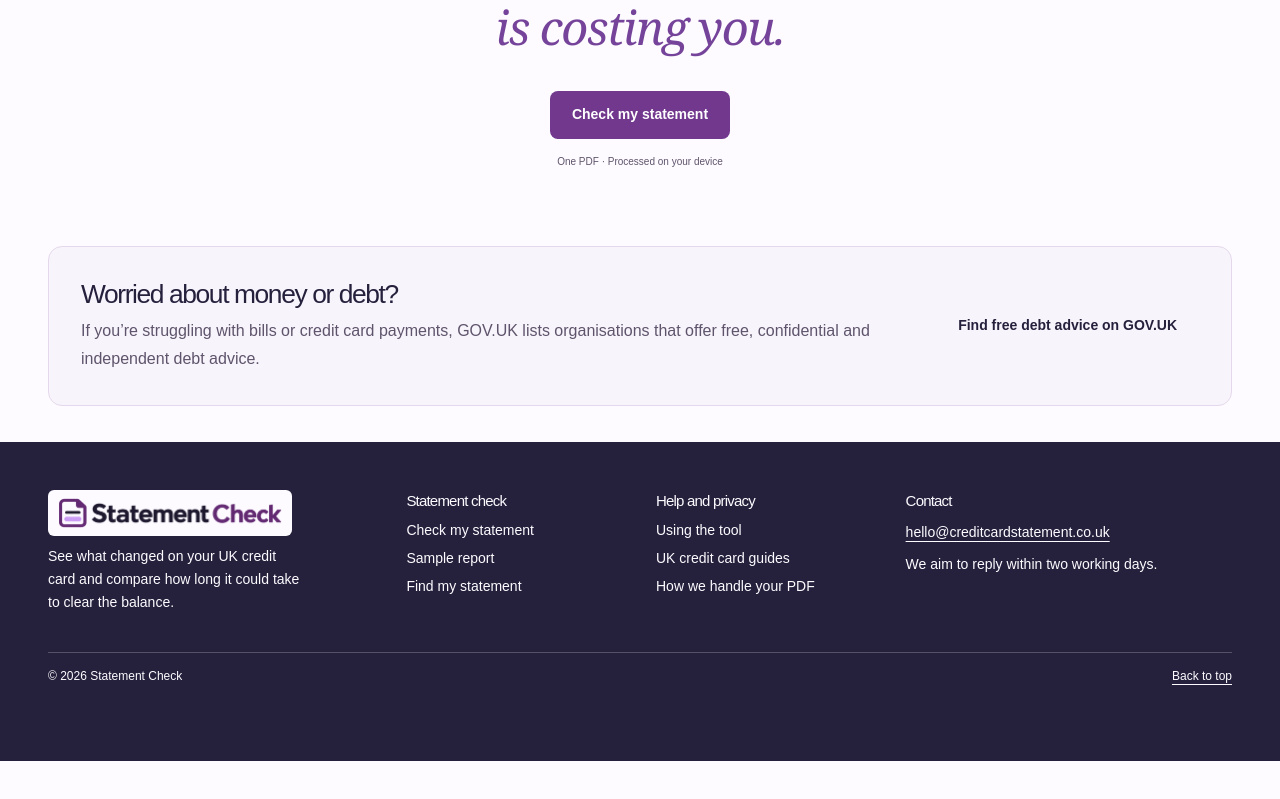
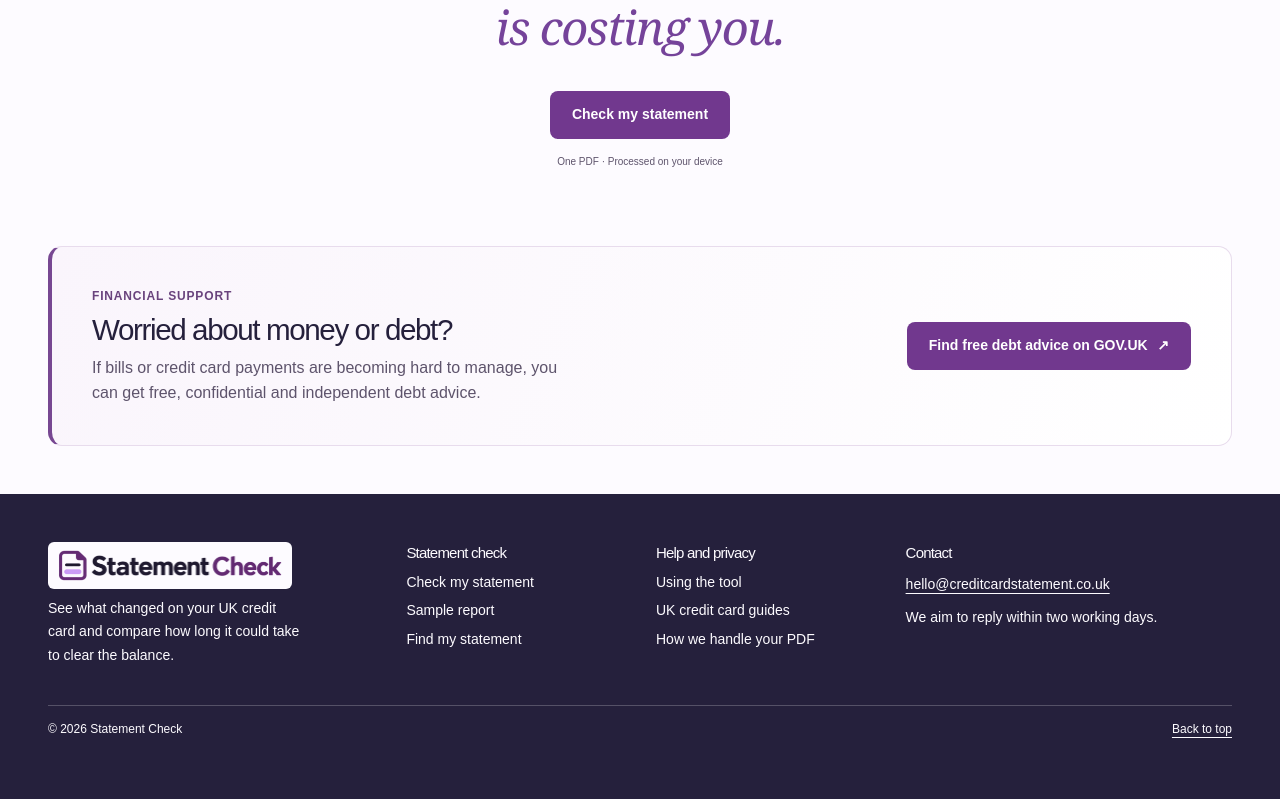
Before and after one commit to andyshackleton/credit-card-statement, a Next.js app: page / in a window 1280 px wide. Shown: the part 3489-4288 px from the top of the page. Before the commit the page ends 4250 px from the top, so only its background shows below. Built offline with nearby package versions, Linux system fonts and the light colour scheme.

Commit message:
Refine the financial support callout

```diff
--- a/app/page.jsx
+++ b/app/page.jsx
@@ -262,11 +262,14 @@ export default function Home() {
               <small>One PDF · Processed on your device</small>
             </section>
             <section className="financial-support" aria-labelledby="financial-support-title">
-              <div>
+              <div className="financial-support-copy">
+                <p className="financial-support-label">Financial support</p>
                 <h2 id="financial-support-title">Worried about money or debt?</h2>
-                <p>If you’re struggling with bills or credit card payments, GOV.UK lists organisations that offer free, confidential and independent debt advice.</p>
+                <p>If bills or credit card payments are becoming hard to manage, you can get free, confidential and independent debt advice.</p>
               </div>
-              <a className="report-button secondary" href="https://www.gov.uk/debt-advice">Find free debt advice on GOV.UK</a>
+              <a className="report-button" href="https://www.gov.uk/debt-advice">
+                Find free debt advice on GOV.UK <span aria-hidden="true">↗</span>
+              </a>
             </section>
           </div>
         </main>
--- a/public/statement-tool.css
+++ b/public/statement-tool.css
@@ -499,8 +499,18 @@ body:has(#sample-dialog[open]) {overflow:hidden}
 .report-export-option strong,.report-export-option small {display:block}
 .report-export-option small {margin-top:.2rem;color:var(--muted);font-weight:400}
 
-.financial-support {display:flex;align-items:center;justify-content:space-between;flex-wrap:wrap;gap:1rem 2rem;padding:clamp(1rem,3vw,2rem);border:1px solid var(--line);border-radius:14px;background:#f8f4fb}
-.financial-support > div {flex:1 1 23rem}
-.financial-support h2 {margin:0 0 .45rem;color:var(--ink);font-size:clamp(1.25rem,2.5vw,1.65rem)}
-.financial-support p {margin:0;color:var(--muted)}
-.financial-support .report-button {text-align:center}
+.financial-support {
+  display:grid;grid-template-columns:minmax(0,1fr) auto;align-items:center;gap:1.25rem 2rem;
+  padding:clamp(1.25rem,4vw,2.5rem);margin-bottom:clamp(1.5rem,4vw,3rem);
+  border:1px solid #e8dced;border-inline-start:4px solid #774792;border-radius:14px;
+  background:linear-gradient(110deg,#faf5fc,#fff);
+}
+.financial-support .financial-support-label {
+  margin:0 0 .4rem;color:#69437d;font-size:.75rem;font-weight:750;letter-spacing:.07em;text-transform:uppercase;
+}
+.financial-support h2 {margin:0 0 .55rem;color:var(--ink);font-size:clamp(1.35rem,3vw,1.85rem);line-height:1.2}
+.financial-support p {max-width:55ch;margin:0;color:var(--muted);line-height:1.55}
+.financial-support .report-button {display:inline-flex;align-items:center;justify-content:center;gap:.6rem;text-align:center}
+@media (max-width:700px) {
+  .financial-support {grid-template-columns:minmax(0,1fr);justify-items:start}
+}
```
